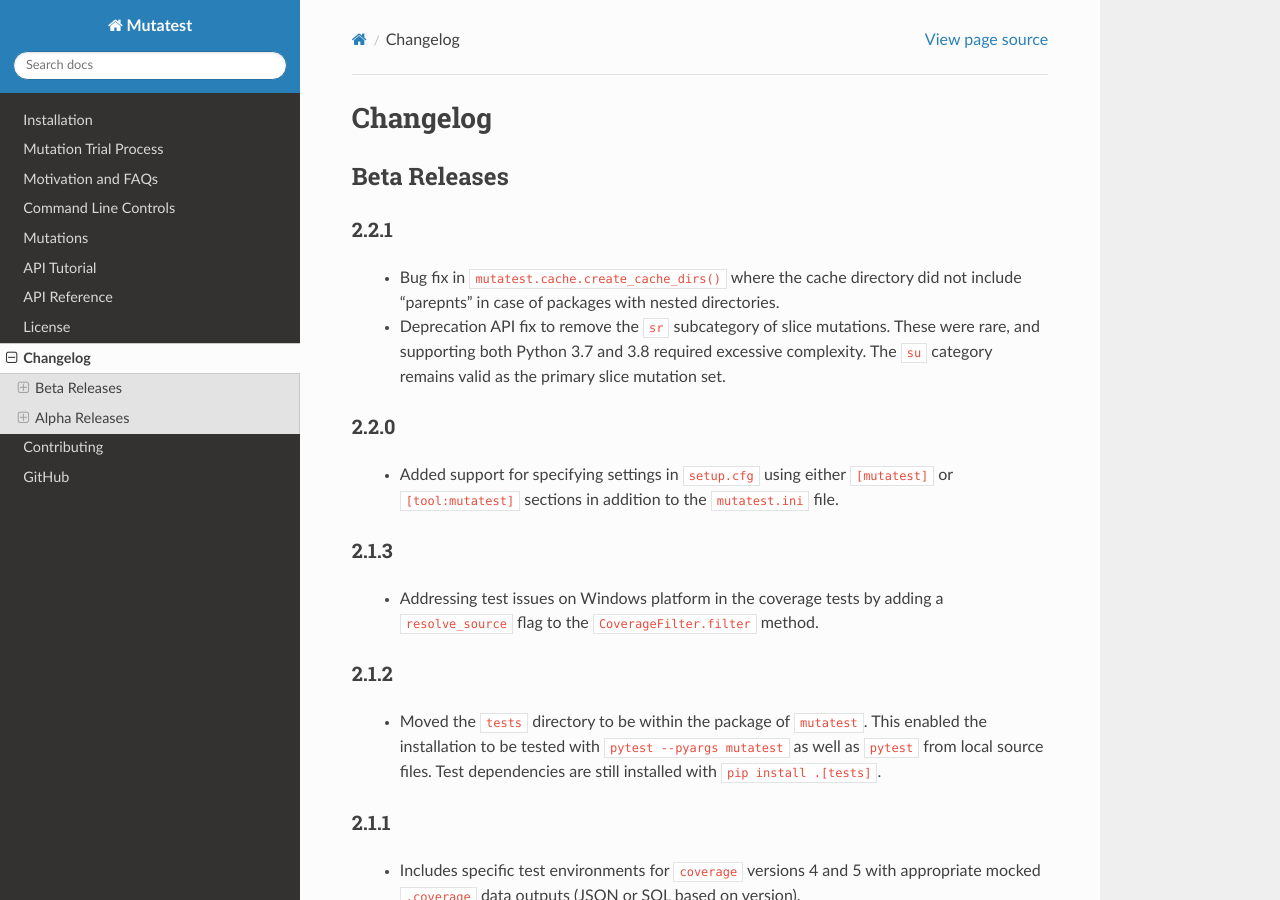
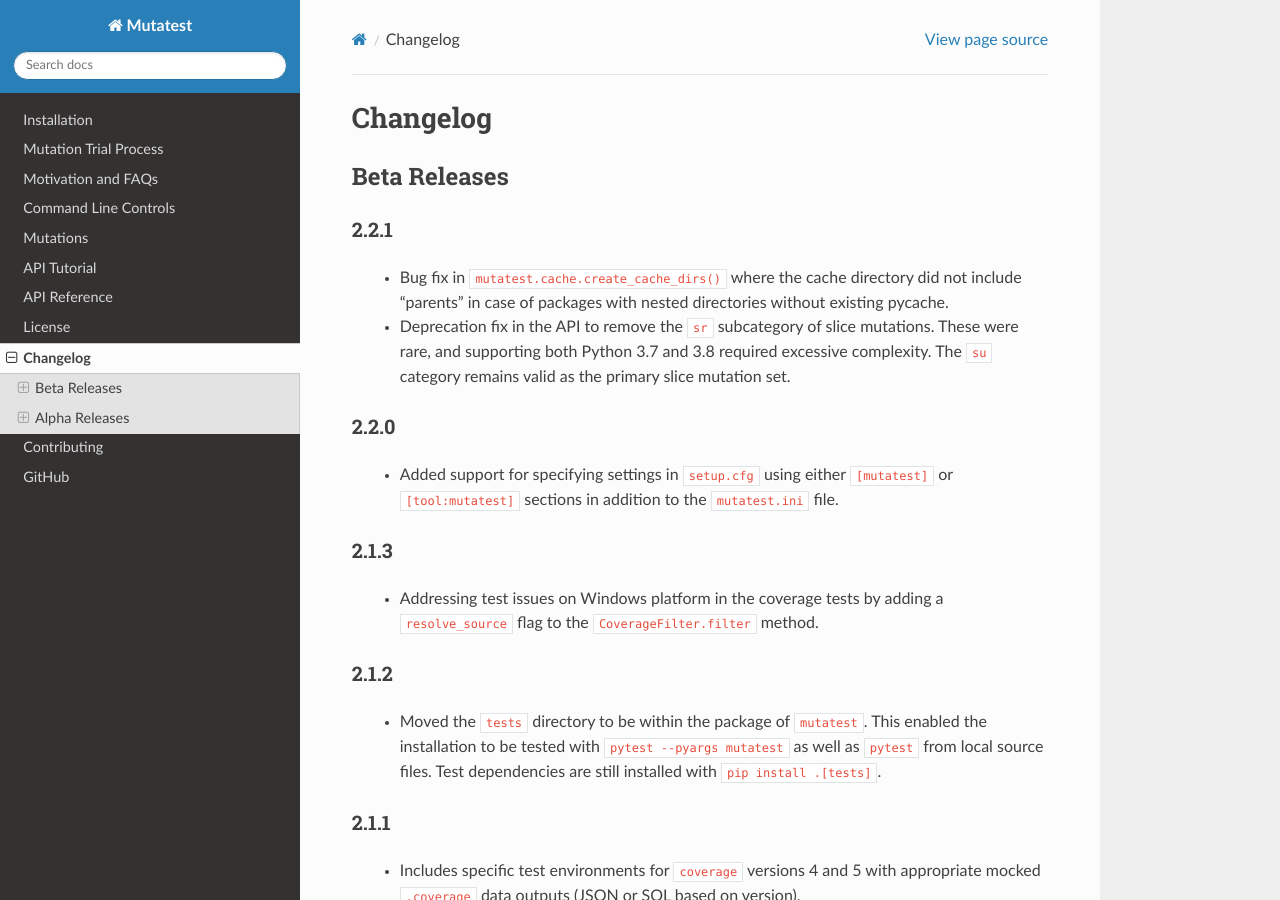
Before and after one commit to EvanKepner/mutatest, a Sphinx documentation site: the page built from docs/changelog.rst, in a window 1280 px wide and 900 px high. Built offline with Sphinx 7.4.7 and the Read the Docs theme 2.0.0, drawn with Linux system fonts in a browser that asks for light colours.

Commit message:
doc update for 2.2.1

```diff
--- a/CHANGELOG.rst
+++ b/CHANGELOG.rst
@@ -8,8 +8,8 @@ Beta Releases
 ~~~~~
 
     - Bug fix in ``mutatest.cache.create_cache_dirs()`` where the cache directory did not
-      include "parepnts" in case of packages with nested directories.
-    - Deprecation API fix to remove the ``sr`` subcategory of slice mutations.
+      include "parents" in case of packages with nested directories without existing pycache.
+    - Deprecation fix in the API to remove the ``sr`` subcategory of slice mutations.
       These were rare, and supporting both Python 3.7 and 3.8 required excessive complexity.
       The ``su`` category remains valid as the primary slice mutation set.
 
--- a/docs/commandline.rst
+++ b/docs/commandline.rst
@@ -396,7 +396,7 @@ The contents of an example ``mutatest.ini`` or entry in ``setup.cfg``:
 
    [mutatest]
 
-   blacklist = nc su sr
+   blacklist = nc su ix
    exclude =
        mutatest/__init__.py
        mutatest/_devtools.py
```
